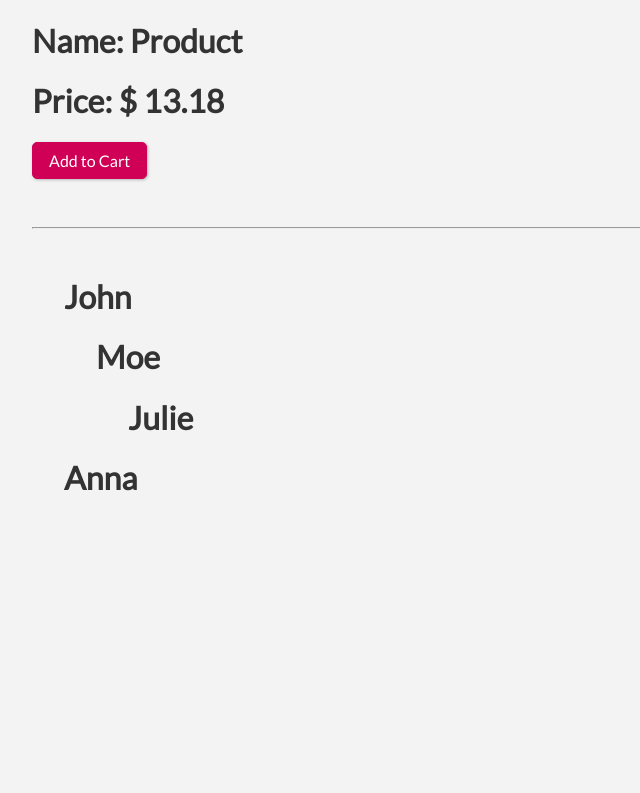
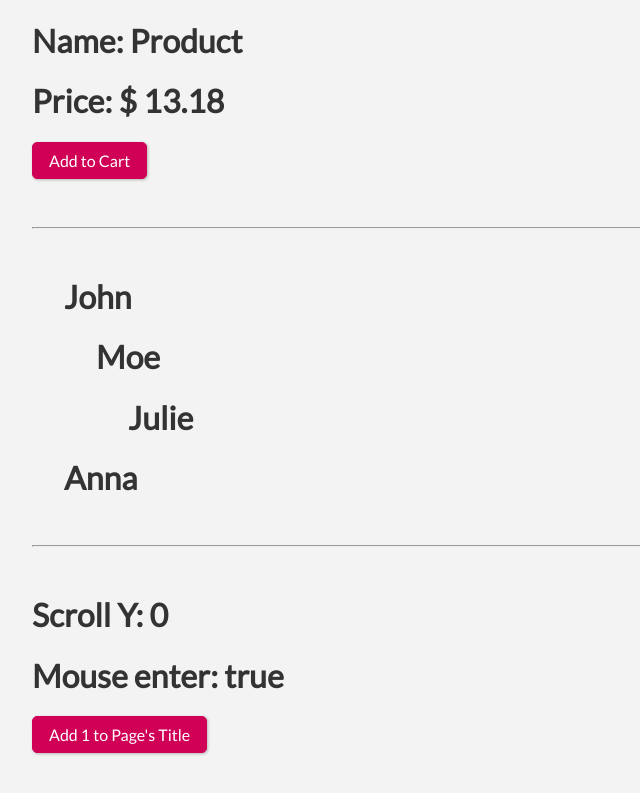
Before and after one commit to heltonricardo/estudo-svelte, a Svelte app: page / in a window 1280 px wide. Shown: the part 265-1058 px from the top of the page, without its empty margins (0-640 px from the left). Before the commit the page ends 800 px from the top, so only its background shows below. Built offline with nearby package versions, Linux system fonts and the light colour scheme.

Commit message:
acessando window, body e head

```diff
--- a/src/SpecialElements/RecursiveComponent/FamilyNode.svelte
+++ b/src/SpecialElements/RecursiveComponent/FamilyNode.svelte
@@ -3,7 +3,9 @@
 </script>
 
 <style>
-  div {margin-left: 2rem;}
+  div {
+    margin-left: 2rem;
+  }
 </style>
 
 <div>
--- a/src/SpecialElements/SpecialElements.svelte
+++ b/src/SpecialElements/SpecialElements.svelte
@@ -2,6 +2,9 @@
   import Product from "./DynamicComponent/Product.svelte";
   import CartItem from "./DynamicComponent/CartItem.svelte";
   import FamilyNode from "./RecursiveComponent/FamilyNode.svelte";
+  import { bind } from "svelte/internal";
+
+  /************************** COMPONENTES DINÂMICOS ***************************/
 
   let list = [
     { component: Product, data: { id: "p1", title: "Product", price: 13.18 } },
@@ -13,7 +16,7 @@
     selected = selected ? 0 : 1;
   }
 
-  /********************/
+  /************************** COMPONENTES RECURSIVOS **************************/
 
   let familyStructure = [
     {
@@ -29,14 +32,25 @@
     },
     { name: "Anna", isParent: false },
   ];
+
+  /*************************** WINDOWS, BODY E HEAD ***************************/
+
+  let y;
+  let enter;
+  let titleNumber = 0;
 </script>
 
 <style>
   hr {
     margin: 3rem 0;
   }
+
+  div {
+    height: 2500px;
+  }
 </style>
 
+<div>
   <!-- Anotação 01 -->
   <button on:click={toggle}>Toggle Display</button>
   <svelte:component this={list[selected].component} {...list[selected].data} />
@@ -47,6 +61,22 @@
     <FamilyNode member={familyMember} />
   {/each}
 
+  <hr />
+
+  <h1>Scroll Y: {y}</h1>
+  <h1>Mouse enter: {enter}</h1>
+  <button on:click={() => ++titleNumber}>Add 1 to Page's Title</button>
+</div>
+
+<!-- Anotação 02 -->
+<svelte:window bind:scrollY={y} />
+<svelte:body
+  on:mouseenter={() => (enter = true)}
+  on:mouseleave={() => (enter = false)} />
+<svelte:head>
+  <title>Svelte {titleNumber}</title>
+</svelte:head>
+
 <!--
   Anotação 01
   A tag svelte:component permite criar componentes informando o nome do
@@ -54,4 +84,18 @@
   propriedades normalmente como já fizemos. Nesse caso, criamos objetos com o
   nome dos componentes e suas propriedades, fazendo com que não seja necessário
   criar uma declaração #if para renderizar diferentes tipos de componentes.
+
+  Anotação 02
+  A tag svelte:window nos permite interagir com o ambiente em que o script
+  esteja executando, não sendo necessário usar escutadores de evento como, por
+  exemplo, windows.addEventListener() pode ser substituído por "svelte:window
+  on:keydown={}". Também é possível vincular nossas variáveis a atributos, como
+  "svelte:window bind:scrollY={y}".
+
+  A tag svelte:body é semelhante à window no que se refere a nos possibilitar
+  não escrever um escutador Vanilla JavaScript como
+  "document.body.addEventListener()".
+
+  A tag svelte:head permite manipular os elementos que se localizam dentro da
+  seção head do HTML, como title, meta e link, por exemplo.
 -->
```
Lines whose indentation alone changed are shown as unchanged.
